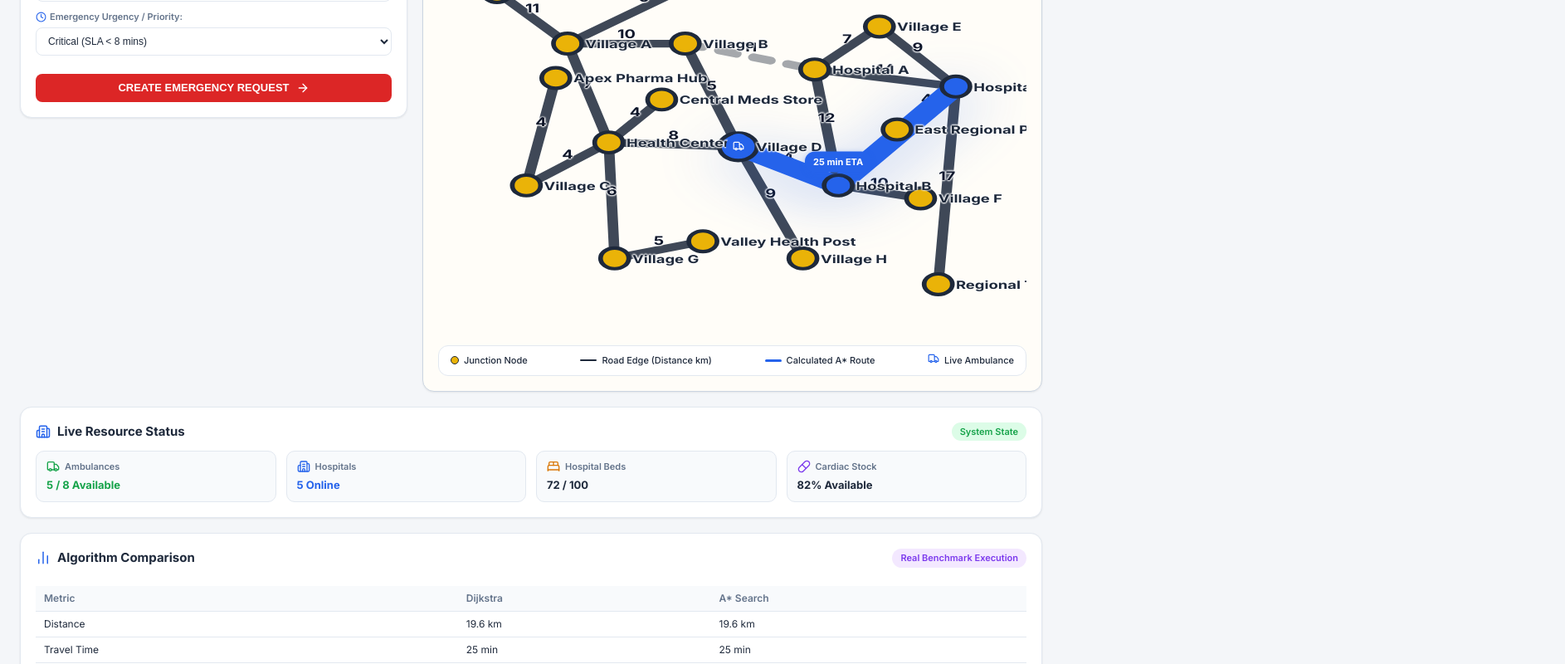
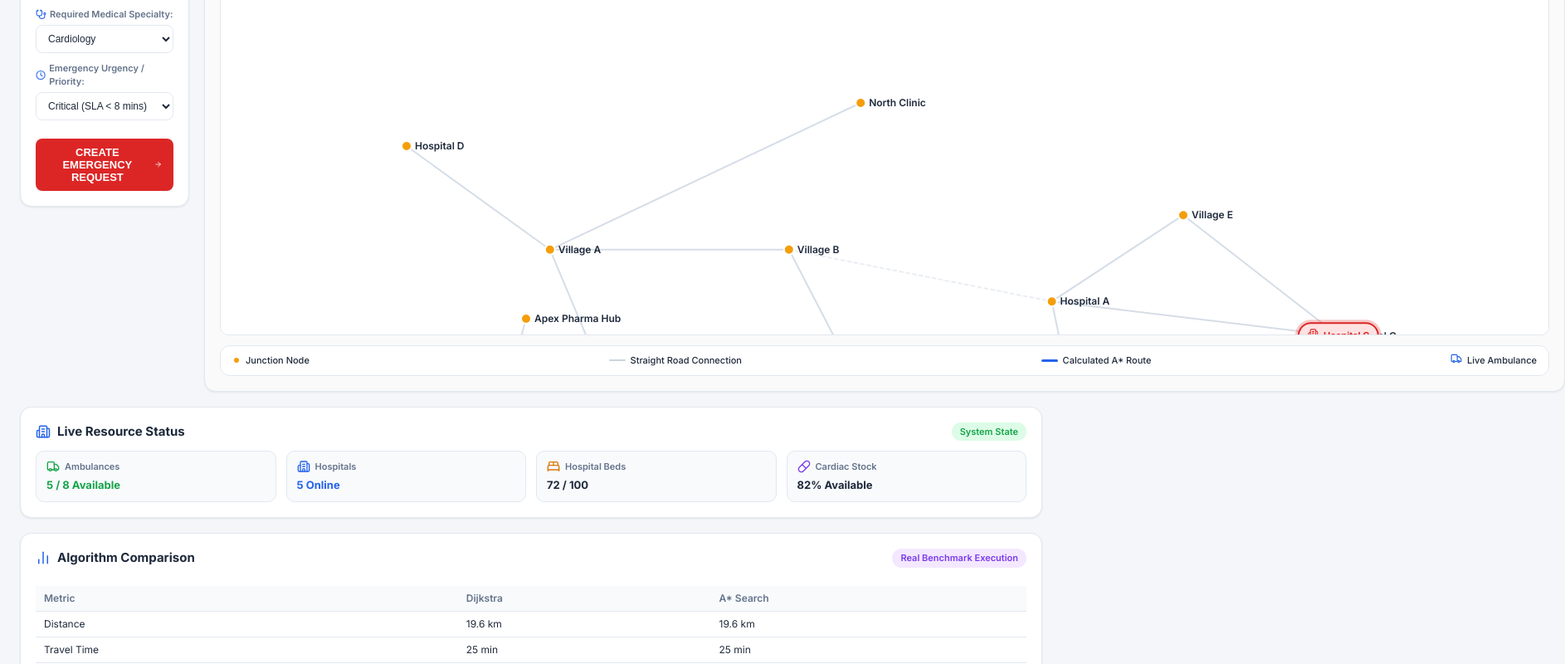
Before and after one commit to ayush06patil-oss/coderushayush, a React (Vite) app: page / in a window 1280 px wide. Shown: the part 350-1150 px from the top of the page at 83% size, 1886 px wide, since content can reach past the window. Built offline with nearby package versions, Linux system fonts and the light colour scheme.

Commit message:
feat: clean simple scrollable map with straight line node connections complete - 1600x1200 scrollable viewport, straight road lines, golden junction dots, and bold blue A* route polyline

```diff
--- a/src/components/Map.jsx
+++ b/src/components/Map.jsx
@@ -30,6 +30,10 @@ export default function Map({
   const [zoomLevel, setZoomLevel] = useState(1);
   const [activePopupNode, setActivePopupNode] = useState(null);
 
+  // Expanded scrollable SVG canvas dimensions for clean, un-crowded layout
+  const CANVAS_WIDTH = 1600;
+  const CANVAS_HEIGHT = 1200;
+
   // Fast lookup dictionary using plain JS Object
   const nodeDict = useMemo(() => {
     const dict = {};
@@ -41,9 +45,14 @@ export default function Map({
     return dict;
   }, [nodes]);
 
+  // Convert 0..100 percentage coordinates into 1600x1200 scrollable pixel coordinates
   const getNodePos = (nodeId) => {
     const node = nodeDict[nodeId];
-    return node ? { x: node.x, y: node.y } : { x: 50, y: 50 };
+    if (!node) return { x: 800, y: 600 };
+    return {
+      x: (node.x / 100) * (CANVAS_WIDTH - 160) + 80,
+      y: (node.y / 100) * (CANVAS_HEIGHT - 160) + 80
+    };
   };
 
   // Construct continuous SVG polyline points string for active calculated path
@@ -81,38 +90,71 @@ export default function Map({
     return totalTime > 0 ? totalTime : 25;
   }, [calculatedPath, roads]);
 
-  // Sample Organic Network Nodes for clean Network Diagram rendering (matching reference image)
-  const displayNetworkNodes = useMemo(() => {
+  // Sample nodes for clean, simple network diagram rendering
+  const displayNodes = useMemo(() => {
     if (!Array.isArray(nodes)) return [];
-    const sampleStep = networkMode === "50k" ? Math.max(1, Math.floor(nodes.length / 60)) : 1;
+    const sampleStep = networkMode === "50k" ? Math.max(1, Math.floor(nodes.length / 50)) : 1;
     return nodes.filter((n, idx) => n && idx % sampleStep === 0);
   }, [networkMode, nodes]);
 
-  const displayNetworkNodeSet = useMemo(() => {
-    return new Set(displayNetworkNodes.map(n => n.id));
-  }, [displayNetworkNodes]);
+  const displayNodeSet = useMemo(() => {
+    return new Set(displayNodes.map(n => n.id));
+  }, [displayNodes]);
 
-  // Sample Organic Network Edges with explicit distance numbers (matching reference image)
-  const displayNetworkRoads = useMemo(() => {
+  // Sample straight line road edges connecting nodes directly
+  const displayStraightRoads = useMemo(() => {
     if (!Array.isArray(roads)) return [];
-    const roadsList = [];
+    const list = [];
     roads.forEach(r => {
-      if (r && displayNetworkNodeSet.has(r.from) && displayNetworkNodeSet.has(r.to)) {
+      if (r && displayNodeSet.has(r.from) && displayNodeSet.has(r.to)) {
         const fromPos = getNodePos(r.from);
         const toPos = getNodePos(r.to);
-        const midX = (fromPos.x + toPos.x) / 2;
-        const midY = (fromPos.y + toPos.y) / 2;
-        roadsList.push({
+        list.push({
           ...r,
           fromPos,
-          toPos,
-          midX,
-          midY
+          toPos
         });
       }
     });
-    return roadsList.slice(0, 80);
-  }, [roads, displayNetworkNodeSet, nodeDict]);
+    return list.slice(0, 60);
+  }, [roads, displayNodeSet, nodeDict]);
+
+  // Key Facility Badges (Start Village, Target Destination Hospital)
+  const displayBadges = useMemo(() => {
+    if (!Array.isArray(nodes)) return [];
+
+    const keyBadges = [];
+
+    // 1. Origin Node Badge (Start of Route)
+    if (calculatedPath && calculatedPath.length > 0) {
+      const startId = calculatedPath[0];
+      const startNode = nodeDict[startId];
+      if (startNode) {
+        keyBadges.push({
+          ...startNode,
+          badgeLabel: startNode.name.startsWith("Node ") ? "Origin Village" : startNode.name,
+          isOrigin: true,
+          pos: getNodePos(startId)
+        });
+      }
+    }
+
+    // 2. Target Node Badge (Destination Hospital)
+    if (calculatedPath && calculatedPath.length > 1) {
+      const targetId = calculatedPath[calculatedPath.length - 1];
+      const targetNode = nodeDict[targetId];
+      if (targetNode) {
+        keyBadges.push({
+          ...targetNode,
+          badgeLabel: targetNode.name.startsWith("Node ") ? "Destination Hospital" : targetNode.name,
+          isDestination: true,
+          pos: getNodePos(targetId)
+        });
+      }
+    }
+
+    return keyBadges;
+  }, [nodes, calculatedPath, nodeDict]);
 
   const handleNodeClick = (node) => {
     setActivePopupNode(node);
@@ -124,26 +166,26 @@ export default function Map({
   };
 
   // Fallback initial position for ambulance marker if ambulancePos not yet calculated
-  const startNodePos = calculatedPath && calculatedPath.length > 0 ? getNodePos(calculatedPath[0]) : { x: 51, y: 56 };
-  const currentAmbX = ambulancePos ? ambulancePos.x : startNodePos.x;
-  const currentAmbY = ambulancePos ? ambulancePos.y : startNodePos.y;
+  const startNodePos = calculatedPath && calculatedPath.length > 0 ? getNodePos(calculatedPath[0]) : { x: 800, y: 600 };
+  const currentAmbX = ambulancePos ? (ambulancePos.x / 100) * (CANVAS_WIDTH - 160) + 80 : startNodePos.x;
+  const currentAmbY = ambulancePos ? (ambulancePos.y / 100) * (CANVAS_HEIGHT - 160) + 80 : startNodePos.y;
 
   return (
-    <div className="map-card primary-demo-map organic-network-canvas">
+    <div className="map-card primary-demo-map clean-scrollable-map">
       {/* Map Header */}
       <div className="map-header">
         <h2 className="map-title inline-flex items-center gap-2">
           <Activity size={18} className="text-primary" />
-          <span>Organic Network Topology Map</span>
+          <span>Interactive Scrollable Map</span>
           <span className={`badge ${networkMode === "50k" ? "badge-purple" : "badge-success"}`}>
-            {networkMode === "50k" ? `50,000 Nodes (${hospitals.length} Hospitals)` : "Live Network Canvas"}
+            {networkMode === "50k" ? "50,000 Nodes (Scrollable Viewport)" : "Live Network Canvas"}
           </span>
         </h2>
         <div className="map-controls">
-          <button className="map-ctrl-btn" onClick={() => setZoomLevel(prev => Math.min(prev + 0.1, 1.4))} title="Zoom In">
+          <button className="map-ctrl-btn" onClick={() => setZoomLevel(prev => Math.min(prev + 0.1, 1.5))} title="Zoom In">
             <Plus size={16} />
           </button>
-          <button className="map-ctrl-btn" onClick={() => setZoomLevel(prev => Math.max(prev - 0.1, 0.8))} title="Zoom Out">
+          <button className="map-ctrl-btn" onClick={() => setZoomLevel(prev => Math.max(prev - 0.1, 0.7))} title="Zoom Out">
             <Minus size={16} />
           </button>
           <button className="map-ctrl-btn" onClick={() => setZoomLevel(1)} title="Recenter / Fit Route">
@@ -152,80 +194,78 @@ export default function Map({
         </div>
       </div>
 
-      <div className="map-viewport" style={{ transform: `scale(${zoomLevel})` }}>
-        {/* SVG Organic Geographic Network Topology (Matching User Reference Image Exactly) */}
-        <svg className="map-svg-canvas" viewBox="0 0 100 100" preserveAspectRatio="none">
-          {/* Layer 1: Dark Clean Organic Network Road Lines */}
-          {displayNetworkRoads.map((road) => {
+      {/* Smooth 2-Axis Scrollable Viewport (Horizontal & Vertical Scrollbar) */}
+      <div className="map-viewport scrollable-map-viewport" style={{ overflow: "auto", maxHeight: "540px" }}>
+        <div
+          className="map-scroll-container"
+          style={{
+            width: `${CANVAS_WIDTH}px`,
+            height: `${CANVAS_HEIGHT}px`,
+            position: "relative",
+            transform: `scale(${zoomLevel})`,
+            transformOrigin: "top left"
+          }}
+        >
+          {/* SVG Straight Line Network Canvas */}
+          <svg className="map-svg-canvas" width={CANVAS_WIDTH} height={CANVAS_HEIGHT} viewBox={`0 0 ${CANVAS_WIDTH} ${CANVAS_HEIGHT}`}>
+            {/* Layer 1: Straight Road Edge Lines Connecting Nodes Directly */}
+            {displayStraightRoads.map((road) => {
               if (!road || !road.fromPos.x || !road.toPos.x) return null;
 
               return (
-              <g key={`road_group_${road.id}`}>
                 <line
+                  key={`road_straight_${road.id}`}
                   x1={road.fromPos.x}
                   y1={road.fromPos.y}
                   x2={road.toPos.x}
                   y2={road.toPos.y}
-                  stroke="#1E293B"
-                  strokeWidth="1.8"
+                  stroke="#CBD5E1"
+                  strokeWidth="2"
                   strokeLinecap="round"
-                  opacity={road.blocked ? "0.4" : "0.85"}
-                  strokeDasharray={road.blocked ? "3,3" : "none"}
+                  opacity={road.blocked ? "0.4" : "0.8"}
+                  strokeDasharray={road.blocked ? "4,4" : "none"}
                 />
-                {/* Layer 2: Explicit Edge Distance Number (e.g. 24, 48, 56, 69, 70, 18, 31, 47) */}
-                <text
-                  x={road.midX}
-                  y={road.midY - 1.2}
-                  fill="#0F172A"
-                  fontSize="2.8"
-                  fontWeight="700"
-                  textAnchor="middle"
-                  className="network-edge-distance"
-                >
-                  {Math.round(road.distance || 25)}
-                </text>
-              </g>
               );
             })}
 
-          {/* Layer 3: Bold Primary Blue Active A* Route Path Polyline (#2563EB, 4px width) */}
+            {/* Layer 2: Bold Vibrant Blue Active A* Route Polyline Path (#2563EB, 4px width) */}
             {pathPolylinePoints && (
               <polyline
                 points={pathPolylinePoints}
                 fill="none"
                 stroke="#2563EB"
-              strokeWidth="4.0"
+                strokeWidth="4.5"
                 strokeLinecap="round"
                 strokeLinejoin="round"
                 className="active-route-polyline"
               />
             )}
 
-          {/* Layer 4: Golden Yellow Circular Junction Nodes (● fill=#EAB308, stroke=#1E293B - Matching Reference Image) */}
-          {displayNetworkNodes.map((node) => {
+            {/* Layer 3: Golden Yellow Junction Node Dots (● fill=#F59E0B, r=6 - Straight Line Network) */}
+            {displayNodes.map((node) => {
               if (!node) return null;
+              const pos = getNodePos(node.id);
               const isInPath = (calculatedPath || []).includes(node.id);
               const isSelected = selectedNodeId === node.id;
 
               return (
-              <g key={`node_group_${node.id}`} onClick={() => handleNodeClick(node)} style={{ cursor: "pointer" }}>
+                <g key={`clean_node_${node.id}`} onClick={() => handleNodeClick(node)} style={{ cursor: "pointer" }}>
                   <circle
-                  cx={node.x}
-                  cy={node.y}
-                  r={isSelected ? "3.2" : "2.4"}
-                  fill={isInPath ? "#2563EB" : "#EAB308"}
-                  stroke="#1E293B"
-                  strokeWidth="0.8"
-                  className="golden-node-vertex"
+                    cx={pos.x}
+                    cy={pos.y}
+                    r={isSelected ? "8" : "6"}
+                    fill={isInPath ? "#2563EB" : "#F59E0B"}
+                    stroke="#FFFFFF"
+                    strokeWidth="2"
+                    className="clean-golden-node"
                   />
-                {/* Node Location Text Label (e.g. Solapur, Mohol, Village A, Hospital C) */}
+                  {/* Clean Text Label beside node */}
                   <text
-                  x={node.x + 3.0}
-                  y={node.y + 1.0}
+                    x={pos.x + 10}
+                    y={pos.y + 4}
                     fill="#1E293B"
-                  fontSize="2.6"
-                  fontWeight="700"
-                  className="network-node-label"
+                    fontSize="12"
+                    fontWeight="600"
                   >
                     {node.name}
                   </text>
@@ -238,18 +278,42 @@ export default function Map({
           {routeMidpointPos && (
             <div
               className="map-time-label active-path-label midpoint-time-tag"
-            style={{ left: `${routeMidpointPos.x}%`, top: `${routeMidpointPos.y - 3}%` }}
+              style={{ left: `${routeMidpointPos.x}px`, top: `${routeMidpointPos.y - 12}px` }}
             >
               {totalRouteTravelTime} min ETA
             </div>
           )}
 
+          {/* Key Facility Badges (Start Village & Target Hospital) */}
+          {displayBadges.map((node) => {
+            if (!node || !node.pos) return null;
+            let nodeIcon = <Home size={13} />;
+            let nodeClass = "node-badge village";
+
+            if (node.type === "hospital" || node.isDestination) {
+              nodeIcon = <Building2 size={13} />;
+              nodeClass = "node-badge hospital";
+            }
+
+            return (
+              <div
+                key={`badge_${node.id}`}
+                className={`${nodeClass} ${node.isOrigin ? 'origin-badge' : ''} ${node.isDestination ? 'destination-badge' : ''}`}
+                style={{ left: `${node.pos.x}px`, top: `${node.pos.y}px` }}
+                onClick={() => handleNodeClick(node)}
+              >
+                <span className="node-badge-icon">{nodeIcon}</span>
+                <span className="node-badge-text">{node.badgeLabel || node.name}</span>
+              </div>
+            );
+          })}
+
           {/* Live Animated Ambulance Marker Overlay */}
           <div
             className={`map-ambulance-marker ${isAmbulanceDispatched ? 'dispatched-active' : ''}`}
             style={{
-            left: `${currentAmbX}%`,
-            top: `${currentAmbY}%`,
+              left: `${currentAmbX}px`,
+              top: `${currentAmbY}px`,
               transition: 'left 0.15s linear, top 0.15s linear'
             }}
             title="Ambulance #02 (Live GPS Tracking)"
@@ -268,8 +332,8 @@ export default function Map({
             <div
               className="map-popup-card"
               style={{
-              left: `${Math.min(activePopupNode.x || 50, 70)}%`,
-              top: `${Math.max((activePopupNode.y || 50) - 15, 10)}%`
+                left: `${Math.min(getNodePos(activePopupNode.id).x, CANVAS_WIDTH - 240)}px`,
+                top: `${Math.max(getNodePos(activePopupNode.id).y - 80, 20)}px`
               }}
             >
               <div className="popup-header">
@@ -317,16 +381,17 @@ export default function Map({
             </div>
           )}
         </div>
+      </div>
 
-      {/* Network Topology Legend Footer */}
+      {/* Map Legend */}
       <div className="map-legend">
         <div className="legend-item">
-          <span className="legend-icon" style={{ display: "inline-block", width: "10px", height: "10px", borderRadius: "50%", backgroundColor: "#EAB308", border: "1.5px solid #1E293B" }}></span>
+          <span className="legend-icon" style={{ display: "inline-block", width: "10px", height: "10px", borderRadius: "50%", backgroundColor: "#F59E0B", border: "2px solid #FFFFFF" }}></span>
           <span>Junction Node</span>
         </div>
         <div className="legend-item">
-          <span className="legend-line" style={{ backgroundColor: "#1E293B", height: "2px" }}></span>
-          <span>Road Edge (Distance km)</span>
+          <span className="legend-line" style={{ backgroundColor: "#CBD5E1", height: "2px" }}></span>
+          <span>Straight Road Connection</span>
         </div>
         <div className="legend-item">
           <span className="legend-line selected-line"></span>
--- a/src/index.css
+++ b/src/index.css
@@ -1004,10 +1004,10 @@ body {
 .cursor-pointer { cursor: pointer; }
 .log-toggle-btn { background: none; border: none; cursor: pointer; color: var(--text-muted); }
 
-/* Map Component Styles — Organic Geographic Network Topology */
-.map-card.organic-network-canvas {
-  background-color: #FFFDF8;
-  border: 1px solid #CBD5E1;
+/* Map Component Styles — Clean Scrollable Map Container */
+.map-card.clean-scrollable-map {
+  background-color: #FAFAFA;
+  border: 1px solid var(--border-color);
   border-radius: var(--radius-card);
   padding: 18px;
   flex: 1;
@@ -1060,17 +1060,25 @@ body {
   background-color: #F1F5F9;
 }
 
-.map-viewport {
+.scrollable-map-viewport {
   flex: 1;
-  position: relative;
   margin: 12px 0;
-  transition: transform 0.2s ease;
-  min-height: 380px;
+  border-radius: 10px;
+  border: 1px solid var(--border-color);
+  background-color: white;
+}
+
+.scrollable-map-viewport::-webkit-scrollbar {
+  width: 8px;
+  height: 8px;
+}
+
+.scrollable-map-viewport::-webkit-scrollbar-thumb {
+  background-color: #CBD5E1;
+  border-radius: 4px;
 }
 
 .map-svg-canvas {
-  width: 100%;
-  height: 100%;
   position: absolute;
   top: 0;
   left: 0;
@@ -1081,24 +1089,12 @@ body {
   filter: drop-shadow(0px 2px 6px rgba(37, 99, 235, 0.45));
 }
 
-.golden-node-vertex {
+.clean-golden-node {
   transition: r 0.15s ease, fill 0.15s ease;
 }
 
-.golden-node-vertex:hover {
-  r: 4;
-}
-
-.network-edge-distance {
-  user-select: none;
-  font-family: var(--font-family);
-  text-shadow: 0 1px 2px white, 0 -1px 2px white, 1px 0 2px white, -1px 0 2px white;
-}
-
-.network-node-label {
-  user-select: none;
-  font-family: var(--font-family);
-  text-shadow: 0 1px 2px white, 0 -1px 2px white, 1px 0 2px white, -1px 0 2px white;
+.clean-golden-node:hover {
+  r: 9;
 }
 
 .midpoint-time-tag {
@@ -1114,6 +1110,43 @@ body {
   z-index: 15;
   pointer-events: none;
   white-space: nowrap;
+}
+
+.node-badge {
+  position: absolute;
+  transform: translate(-50%, -50%);
+  display: inline-flex;
+  align-items: center;
+  gap: 6px;
+  padding: 5px 10px;
+  border-radius: 20px;
+  background-color: white;
+  font-size: 11px;
+  font-weight: 600;
+  border: 1px solid var(--border-color);
+  box-shadow: var(--shadow-sm);
+  cursor: pointer;
+  transition: transform 0.15s ease, box-shadow 0.15s ease, border-color 0.15s ease;
+  z-index: 12;
+  white-space: nowrap;
+}
+
+.node-badge.origin-badge {
+  border: 2px solid var(--primary-blue) !important;
+  background-color: #EFF6FF;
+  color: var(--primary-blue);
+  font-weight: 700;
+  box-shadow: 0 0 0 3px rgba(37, 99, 235, 0.25);
+  z-index: 15;
+}
+
+.node-badge.destination-badge {
+  border: 2px solid var(--danger-red) !important;
+  background-color: #FEE2E2;
+  color: var(--danger-red);
+  font-weight: 700;
+  box-shadow: 0 0 0 3px rgba(220, 38, 38, 0.25);
+  z-index: 15;
 }
 
 .map-ambulance-marker {
```
Also changed, not shown: scratch/test_clean_scrollable_map.js (added, +40 -0 lines). Lines whose indentation alone changed are shown as unchanged.
